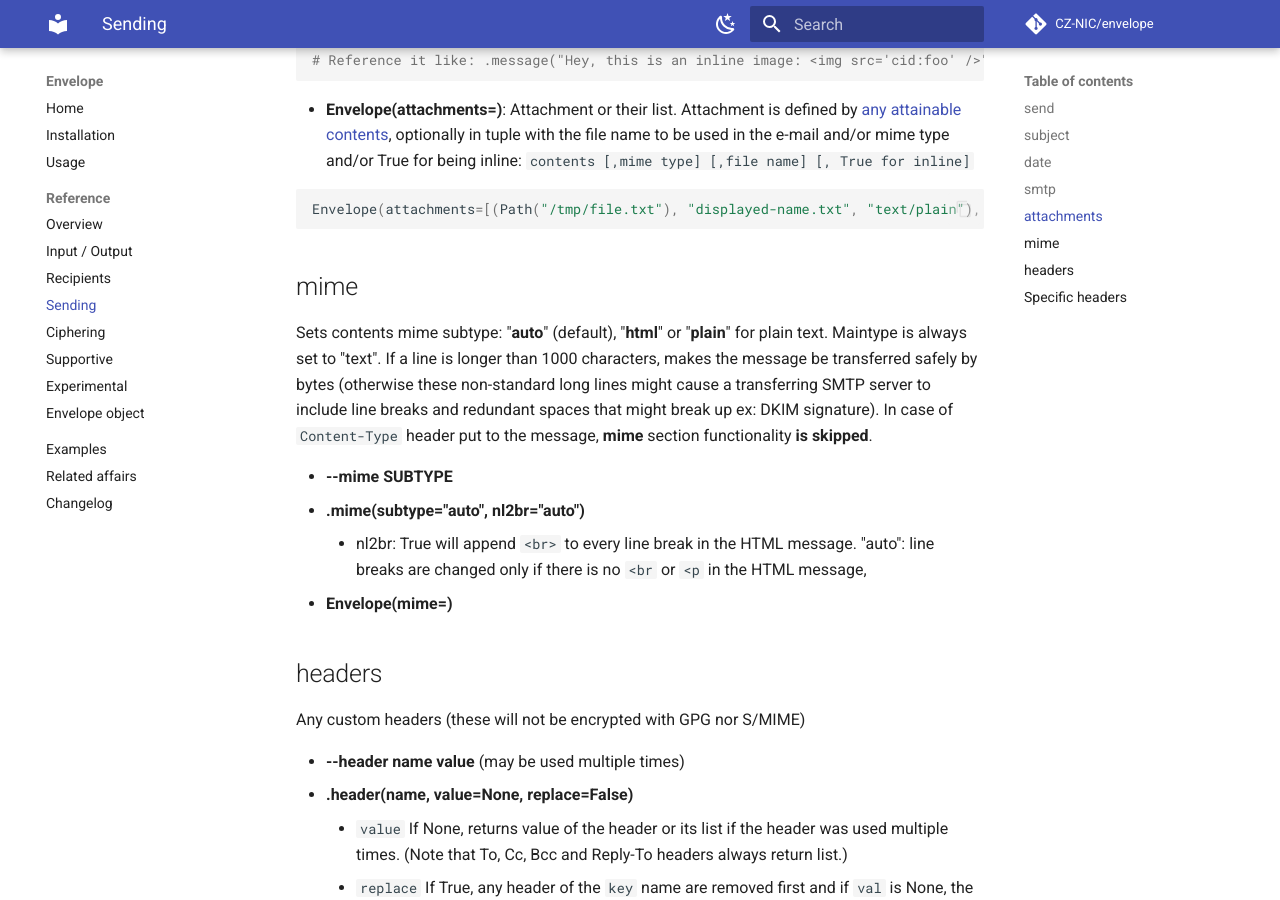
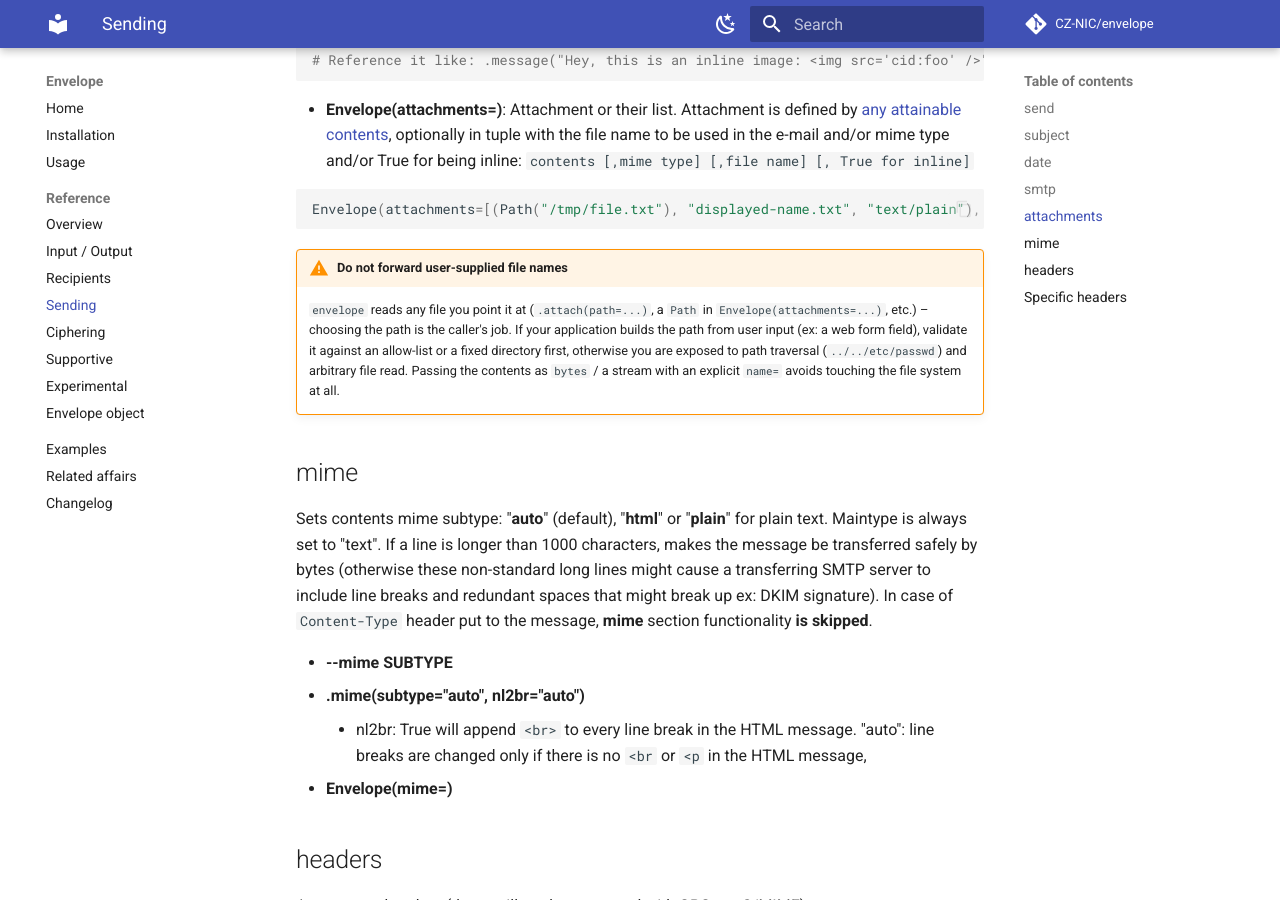
Before and after one commit to CZ-NIC/envelope, an MkDocs documentation site: the page built from docs/reference/sending.md, in a window 1280 px wide and 900 px high, scrolled down 3155 px. Built offline with MkDocs 1.6.1 and Material for MkDocs 9.7.7, drawn with Linux system fonts in a browser that asks for light colours; comment, search, counter and statistics services are not loaded.

Commit message:
docs: warn about path traversal when forwarding user file names to attach
Co-Authored-By: Claude Opus 5.5 <noreply@anthropic.com>

````diff
--- a/docs/reference/sending.md
+++ b/docs/reference/sending.md
@@ -112,6 +112,9 @@ Envelope().attach(Path("file.jpg"), inline="foo") # <img src='cid:foo' />
 Envelope(attachments=[(Path("/tmp/file.txt"), "displayed-name.txt", "text/plain"), Path("/tmp/another-file.txt")])
 ```
 
+!!! warning "Do not forward user-supplied file names"
+    `envelope` reads any file you point it at (`.attach(path=...)`, a `Path` in `Envelope(attachments=...)`, etc.) – choosing the path is the caller's job. If your application builds the path from user input (ex: a web form field), validate it against an allow-list or a fixed directory first, otherwise you are exposed to path traversal (`../../etc/passwd`) and arbitrary file read. Passing the contents as `bytes` / a stream with an explicit `name=` avoids touching the file system at all.
+
 ## mime
 Sets contents mime subtype: "**auto**" (default), "**html**" or "**plain**" for plain text.
 Maintype is always set to "text".
````
Also changed, not shown: CHANGELOG.md (+3 -0 lines).
